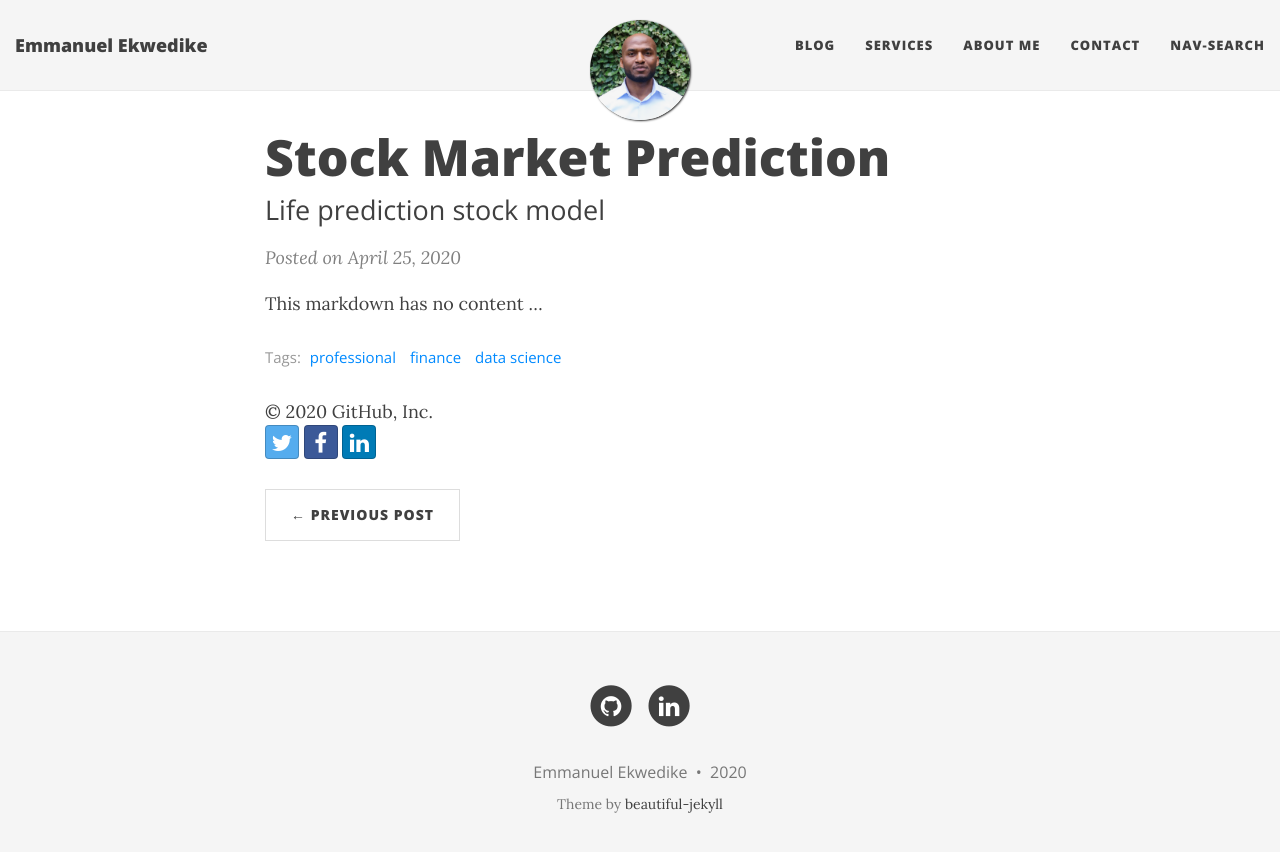
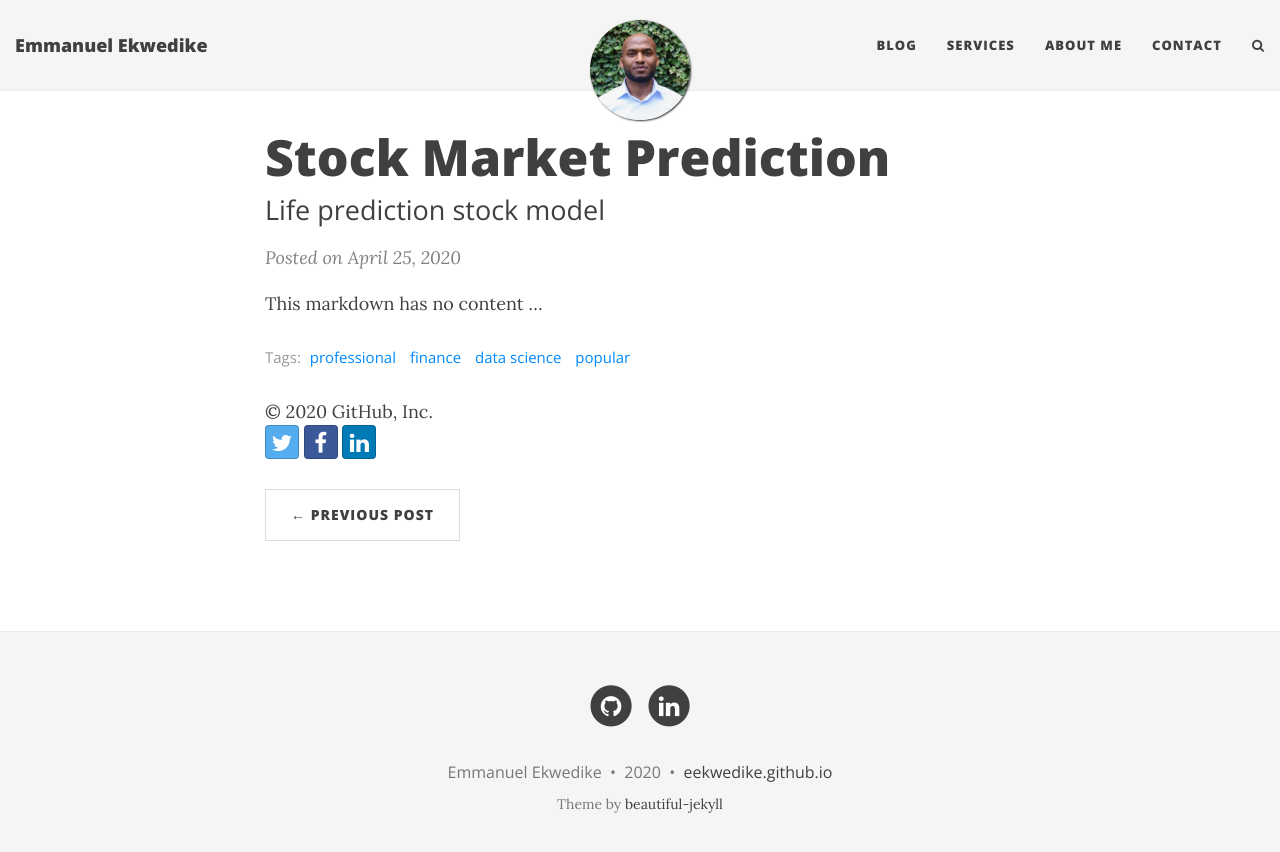
Before and after one commit to eekwedike/eekwedike.github.io, a Jekyll site: the page built from _posts/2020-04-25-stock-market-prediction.md, in a window 1280 px wide. Shown: the top 852 px of the page. Built offline with Jekyll 4.4.1, drawn with Linux system fonts in a browser that asks for light colours; nearby versions of some CDN libraries; comment, search, counter and statistics services are not loaded.

Commit message:
update posts

```diff
--- a/_config.yml
+++ b/_config.yml
@@ -38,7 +38,7 @@
   Services: "https://eekwedike.github.io"
   About Me: "aboutme"
   Contact: "contactme"
-  nav-search: "search"
+nav-search: "search"
   #Resume: "resume"
 
   # Projects:
@@ -116,7 +116,7 @@
 
 # How to display the link to the website in the footer
 # Remove this if you don't want a link in the footer
-# url-pretty: "MyWebsite.com"  # eg. "deanattali.com/beautiful-jekyll"
+url-pretty: "eekwedike.github.io"  # eg. "deanattali.com/beautiful-jekyll"
 
 # --- Web Statistics Section --- #
 
@@ -141,7 +141,7 @@
 # --- Comments --- #
 
 # Fill in your Disqus shortname (NOT the userid) if you want to support Disqus comments
-# disqus: ""
+disqus: "ece-site"
 
 # If you want to use JustComments fill with the API Key
 #just-comments: "ABCD-EFGH-IJKL"
--- a/_includes/share-section.html
+++ b/_includes/share-section.html
@@ -28,7 +28,7 @@
           Share on Facebook
         </a>
         -->
-        <a href="https://www.paypal.me/daattali/10" data-ga-event=1 data-ga-category="share" data-ga-action="donate" data-ga-label="{{ page.url }}">
+        <a href="https://paypal.me/ViralMLSolutions" data-ga-event=1 data-ga-category="share" data-ga-action="donate" data-ga-label="{{ page.url }}">
           Support me
         </a>
         <a href="{{ urltwitter }}" data-ga-event=1 data-ga-category="share" data-ga-action="twitter" data-ga-label="{{ page.url }}">
--- a/_posts/2020-04-25-stock-market-prediction.md
+++ b/_posts/2020-04-25-stock-market-prediction.md
@@ -2,7 +2,7 @@
 layout: post
 title: "Stock Market Prediction"
 subtitle: "Life prediction stock model"
-tags: [professional, finance, data science]
+tags: [professional, finance, data science, popular]
 <!-- date: 2016-08-19 11:00:00 -0700 -->
 comments: true
 <!-- show-share: true
```
